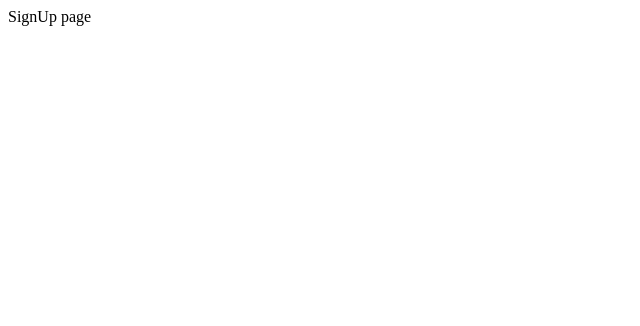
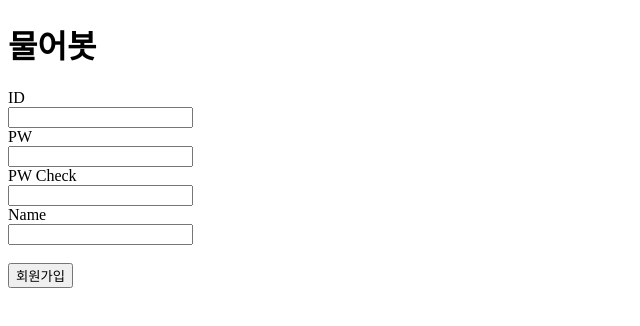
Before and after one commit to hanseongbugi/MURERbot, a React (Create React App) app in the folder murerbot/: page /signup in a window 1280 px wide. Shown: the top 326 px of the page, without its empty margins (0-640 px from the left). Built offline with nearby package versions, Linux system fonts and the light colour scheme.

Commit message:
페이지마다 클릭 시 연결

```diff
--- a/murerbot/src/App.js
+++ b/murerbot/src/App.js
@@ -4,6 +4,7 @@ import React from 'react';
 import { Routes, Route } from "react-router-dom";
 import Login from "./components/Login";
 import SignUp from './components/SignUp';
+import Chat from './components/Chat';
 
 function App() {
   return (
@@ -13,6 +14,7 @@ function App() {
     <Routes>
       <Route path="/" element={<Login />}/>
       <Route path="/signup" element={<SignUp />}/>
+      <Route path="/chat" element={<Chat />}/>
     </Routes>
 
 
--- a/murerbot/src/components/SignUp.js
+++ b/murerbot/src/components/SignUp.js
@@ -1,7 +1,54 @@
-import React from "react";
+import React, { useState } from "react";
+import { Link } from 'react-router-dom'
 
-const SignUp = () => {
-    return <div>SignUp page</div>;
+function SignUp(){
+    const [inputId, setInputId] = useState('')
+    const [inputPw, setInputPw] = useState('')
+    const [reInputPw, setReInputPw] = useState('')
+    const [inputName, setInputName] = useState('')
+
+    const handleInputId = (e) => {
+        setInputId(e.target.value)
+    }
+    const handleInputPw = (e) => {
+        setInputPw(e.target.value)
+    }
+    const handleReInputPw = (e) => {
+        setReInputPw(e.target.value)
+    }
+    const handleInputName = (e) => {
+        setInputName(e.target.value)
+    }
+
+    const onClickSignUp = () => {
+        console.log('click signup')
+    }
+
+    return (
+        <div>
+        <h1>물어봇</h1>
+        <div>
+            <label htmlFor='input_id'>ID</label><br/>
+            <input type='text' name='input_id' value={inputId} onChange={handleInputId}/>
+        </div>
+        <div>
+            <label htmlFor='input_pw'>PW </label><br/>
+            <input type='password' name='input_pw' value={inputPw} onChange={handleInputPw}/>
+        </div>
+        <div>
+            <label htmlFor='input_pw'>PW Check</label><br/>
+            <input type='password' name='reInput_pw' value={reInputPw} onChange={handleReInputPw}/>
+        </div>
+        <div>
+            <label htmlFor='input_name'>Name</label><br/>
+            <input type='text' name='input_name' value={inputName} onChange={handleInputName}/><br/><br/>
+        </div>
+        <Link to="/">
+            <div>
+                <button type='button' onClick={onClickSignUp}>회원가입</button>
+            </div>
+        </Link>
+    </div>
+    )
 }
-
 export default SignUp;
```
